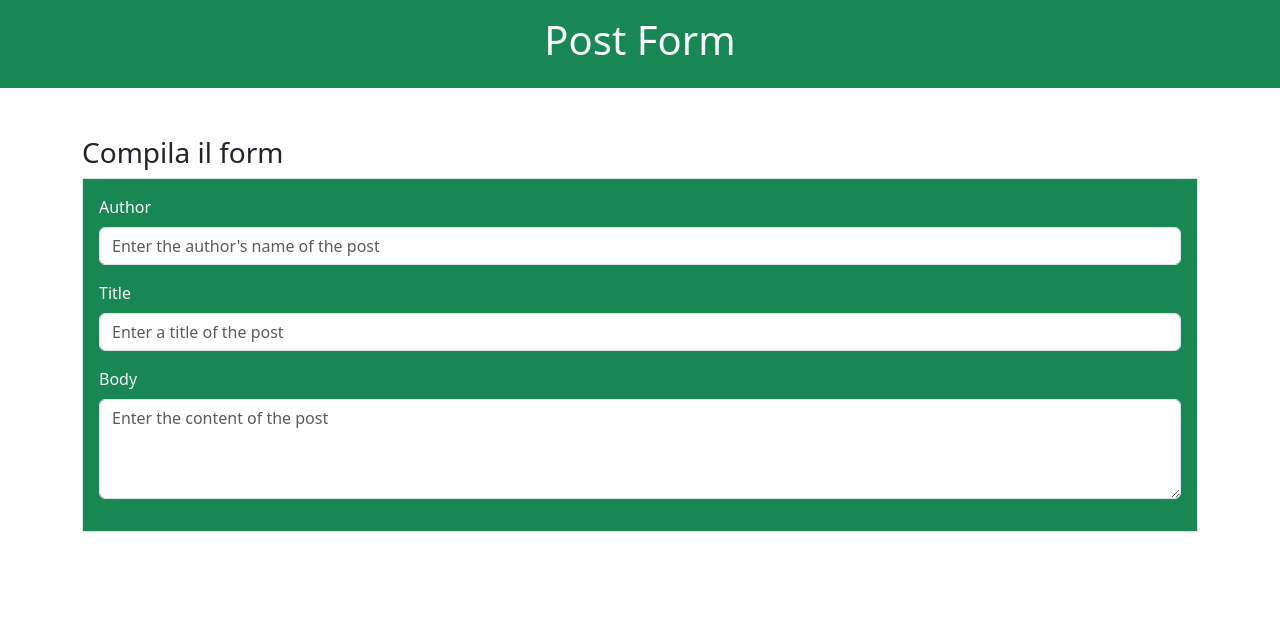
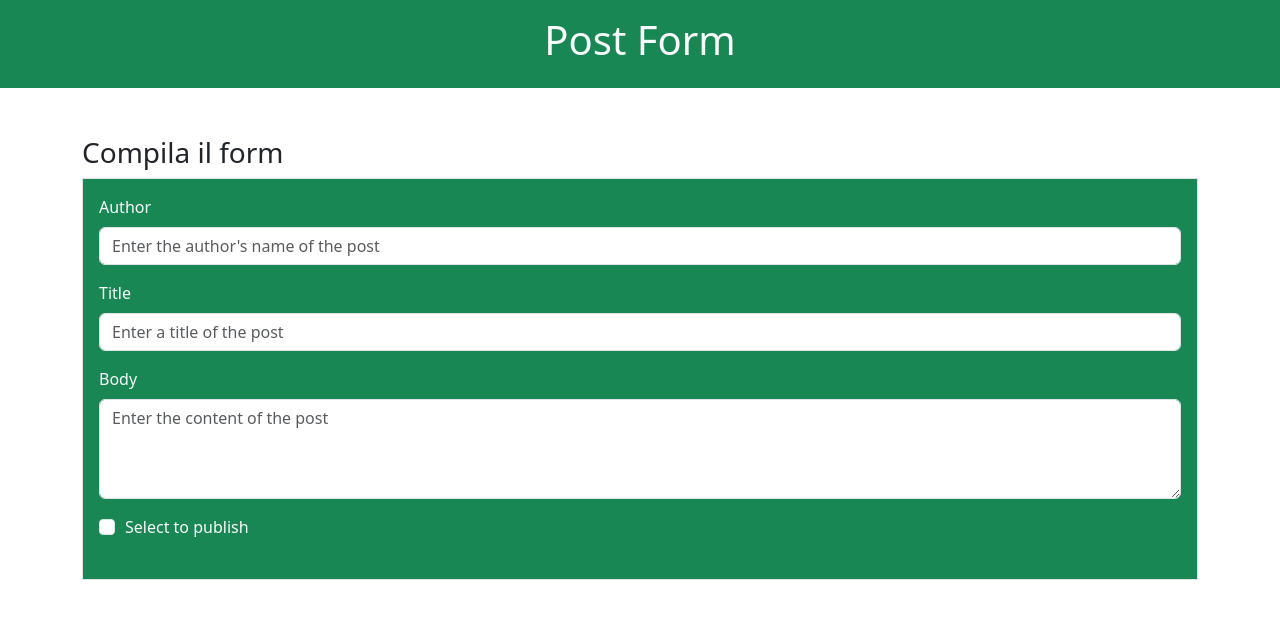
Before and after one commit to VincenzoLivigni/react-post-form, a React (Vite) app: page / in a window 1280 px wide. Shown: the top 618 px of the page. Built offline with nearby package versions, Linux system fonts and the light colour scheme.

Commit message:
add checkbox to publish

```diff
--- a/src/App.jsx
+++ b/src/App.jsx
@@ -59,6 +59,17 @@ function App() {
               />
             </div>
 
+            <div className="mb-3">
+              <input className="form-check-input"
+                type="checkbox"
+                name="public"
+                value={formData.public}
+                onChange={(e) => setFormData({ ...formData, public: e.target.checked })}
+                required
+              />
+              <label className="publish form-label">Select to publish</label>
+            </div>
+
           </form>
         </div>
       </main>
--- a/src/index.css
+++ b/src/index.css
@@ -3,3 +3,7 @@
 textarea {
     height: 100px;
 }
+
+.publish {
+    margin-left: 10px;
+}
```
